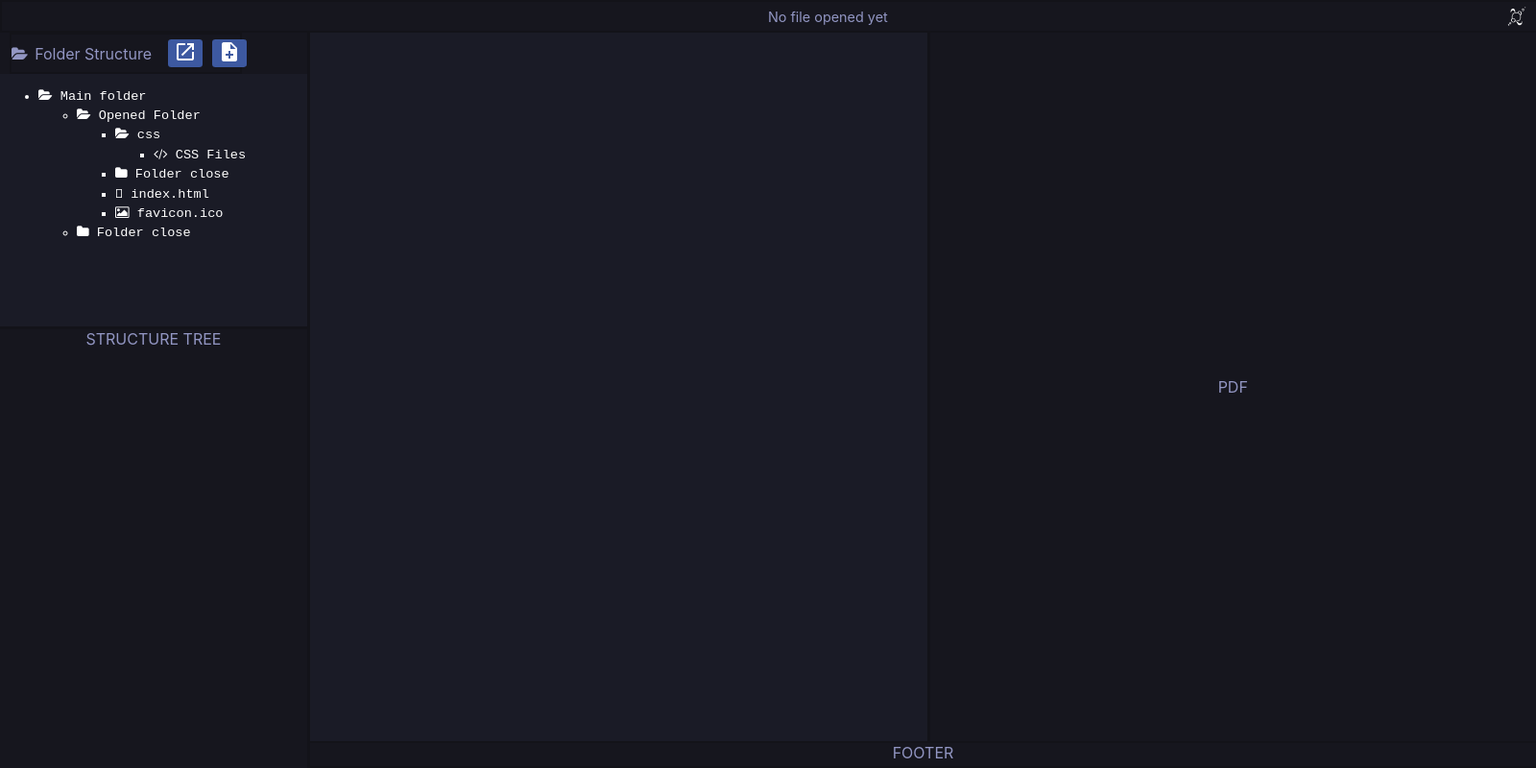
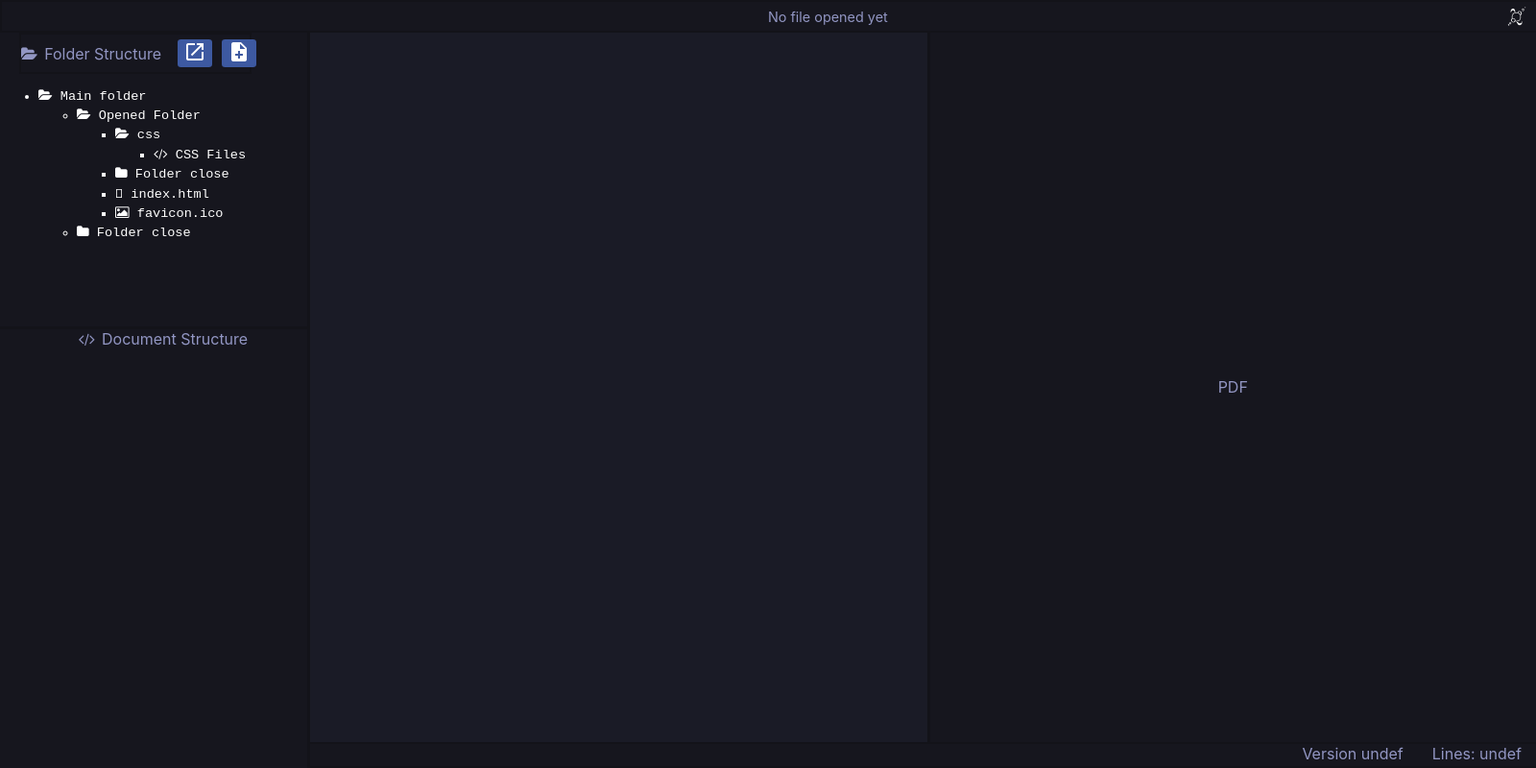
Before and after one commit to Red-Rapious/Elements-LaTeX, an Electron app: page src/index.html in a window 1600 px wide. Shown: the whole page at 96% size. Drawn offline with Linux system fonts and the light colour scheme.

Commit message:
Added a footer

```diff
--- a/src/index.html
+++ b/src/index.html
@@ -15,7 +15,8 @@
     <body>
         <div class="title-bar">
             <span class="document-name unselectable" id="documentName"> No file opened yet </span>
-            <img class="unselectable" id="simplifiedLogoImage" src="../assets/ui/simplified_logo.png" alt="Simplified Elements Logo">        </div>
+            <img class="unselectable" id="simplifiedLogoImage" src="../assets/ui/simplified_logo.png" alt="Simplified Elements Logo">
+        </div>
 
         <main>
             <div class="HContainer" id="main-container">
@@ -52,7 +53,11 @@
 
                     </div>
                     <div id="folderStructureResizer" class="resizer" data-direction="vertical"></div>
-                    <div id="structureTreePanel">STRUCTURE TREE</div>
+                    <div id="structureTreePanel">
+                      <div id="structureManagementBar">
+                        <div class="unselectable" id="fileStructureLabel"><i class="fa fa-code"></i>Document Structure</div>
+                      </div>
+                    </div>
 
                 </div>
 
@@ -66,7 +71,10 @@
                         <div class="pdf-panel" id="pdfViewerPanel">PDF</div>
                     </div>
 
-                    <div id="footer">FOOTER</div>
+                    <div id="footer">
+                      <span id="elementsVersionLabel">Version undef</span>
+                      <span id="lineCountLabel">Lines: undef</span>
+                    </div>
 
                 </div>
 
--- a/src/main.js
+++ b/src/main.js
@@ -27,7 +27,7 @@ const handleError = (location = "undefined") => {
 
 const createWindow = () => {
     mainWindow = new BrowserWindow({
-        width: 1500,
+        width: 1600,
         height: 1000,
         titleBarStyle: "hiddenInset",
         webPreferences: {
--- a/src/styles.css
+++ b/src/styles.css
@@ -67,8 +67,6 @@ main
 .HContainer {
     display: flex;
 
-    /* Misc */
-    /*border: 1px solid #cbd5e0;*/
     height: 100%;
     width: 100%;
 }
@@ -99,14 +97,13 @@ main
     min-width: 10%;
 }
 
-#folderStructureLabel {
-    font-size: medium;
+#folderStructureLabel, #fileStructureLabel {
     width: auto;
     white-space: nowrap;
     margin-right: 5%;
 }
 
-#folderStructureLabel i {
+#folderStructureLabel i, #fileStructureLabel i {
     margin-right: 7px;
 }
 
@@ -123,7 +120,7 @@ main
 .tree {
     width: 100%;
     height: 100%;
-    background-color: rgb(26, 27, 38);
+    /*background-color: rgb(26, 27, 38);*/
     color: #fff;
     font-family: 'Roboto Mono', monospace;
     font-size: .85rem;
@@ -139,11 +136,12 @@ main
       color: #a8a8a8;
 }
 
-#folderManagementBar {
+#folderManagementBar, #structureManagementBar {
     display: flex;
+    font-size: medium;
     align-items: center;
     justify-content: left;
-    margin-left: 10px;
+    margin-left: 20px;
     margin-right: auto;
 }
 
@@ -198,14 +196,16 @@ main
 
 /*::-webkit-scrollbar {
     width: 15px;
+    border-color: rgb(19, 19, 25);
 }
 
 ::-webkit-scrollbar-track {
-    background: #ffff;
+    border-color: rgb(19, 19, 25);
 }
 
 ::-webkit-scrollbar-thumb {
-    background-color: rgb(120, 124, 163);
+    background-color: rgb(30, 31, 42);
+    border-color: rgb(19, 19, 25);
 }*/
 
 #pdfViewerPanel {
@@ -232,7 +232,20 @@ viewer-pdf-toolbar {
 /* FOOTER */
 #footer {
     width: 100%;
-    /*flex: 1;*/
-    height: 25px;
-    text-align: center;
+    height: 24px;
+    display: flex;
+    flex-direction: row;
+    justify-content: right;
 }
+
+#lineCountLabel, #elementsVersionLabel {
+    text-align: right;
+    margin-left: 15px;
+    margin-right: 15px;
+    white-space: nowrap;
+    font-size: medium;
+}
+
+#footer:first-child {
+    margin-left: auto;
+}
```
Also changed, not shown: src/renderer.js (+8 -0 lines).
